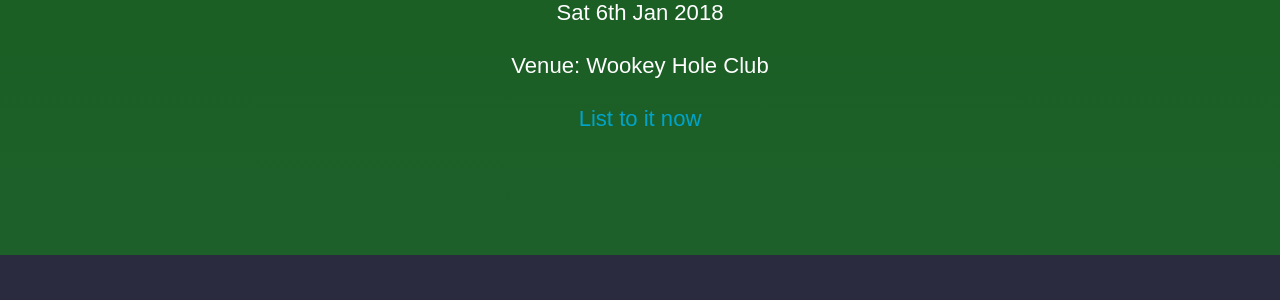
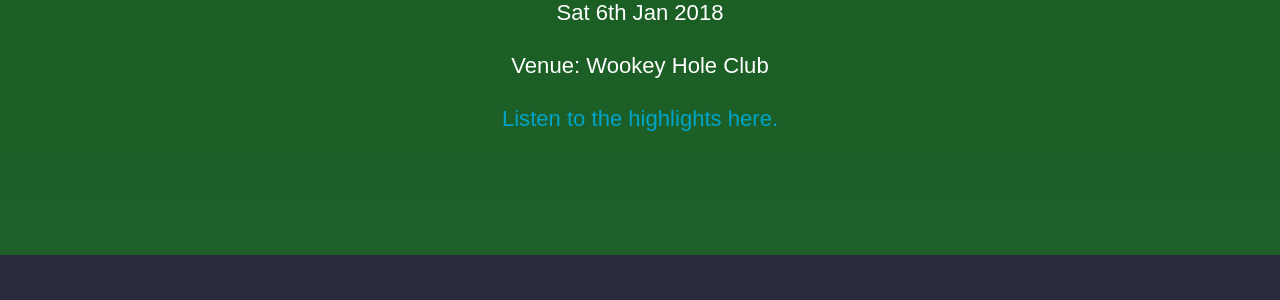
Before and after one commit to arthurspoint/arthurspoint.github.io, a Jekyll site: the page built from index.html, in a window 1280 px wide. Shown: the part 1026-1326 px from the top of the page. Built offline with Jekyll 4.4.1, drawn with Linux system fonts in a browser that asks for light colours.

Commit message:
Fixed typo

```diff
--- a/index.html
+++ b/index.html
@@ -29,7 +29,7 @@ description: Alternative Folk band from Wookey Hole
 <p style="color:white">Sat 6th Jan 2018
 </p><p style="color:white">Venue: Wookey Hole Club
 </p>
-<p style="color:white;"><a href="/tracks">List to it now</a></p>
+<p style="color:white;"><a href="/tracks">Listen to the highlights here.</a></p>
 
 
 	</section>
```
